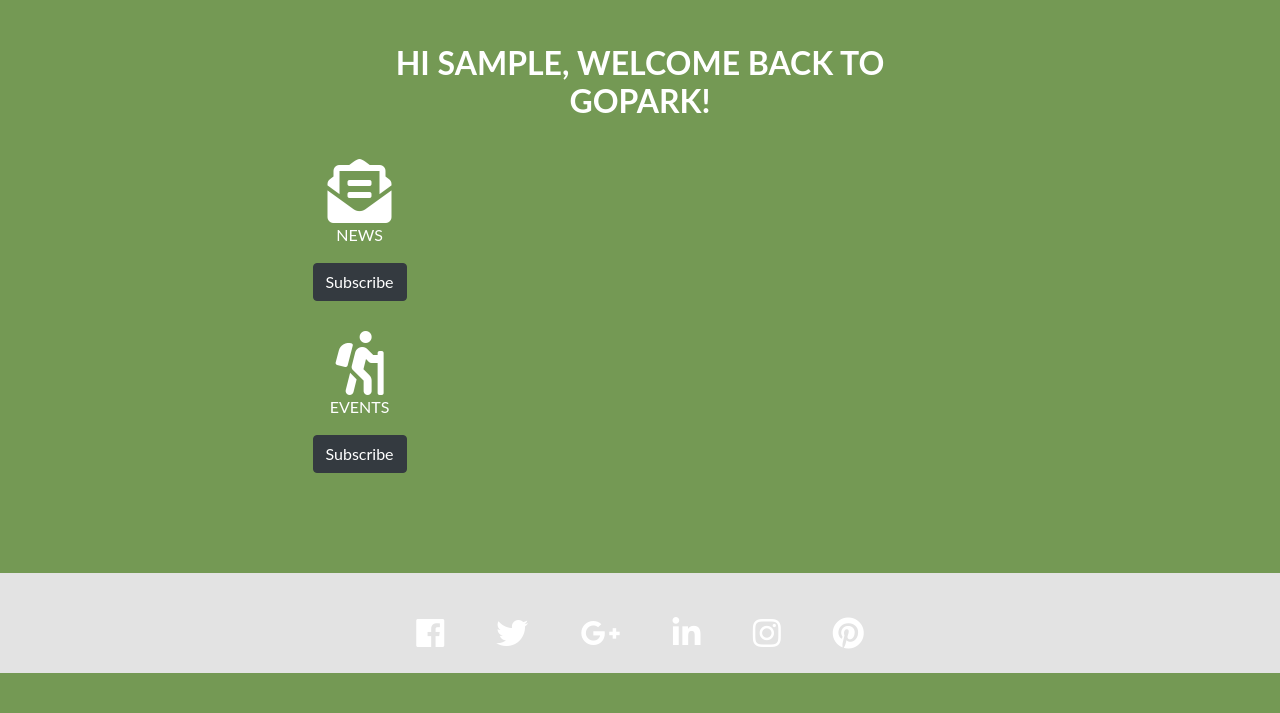
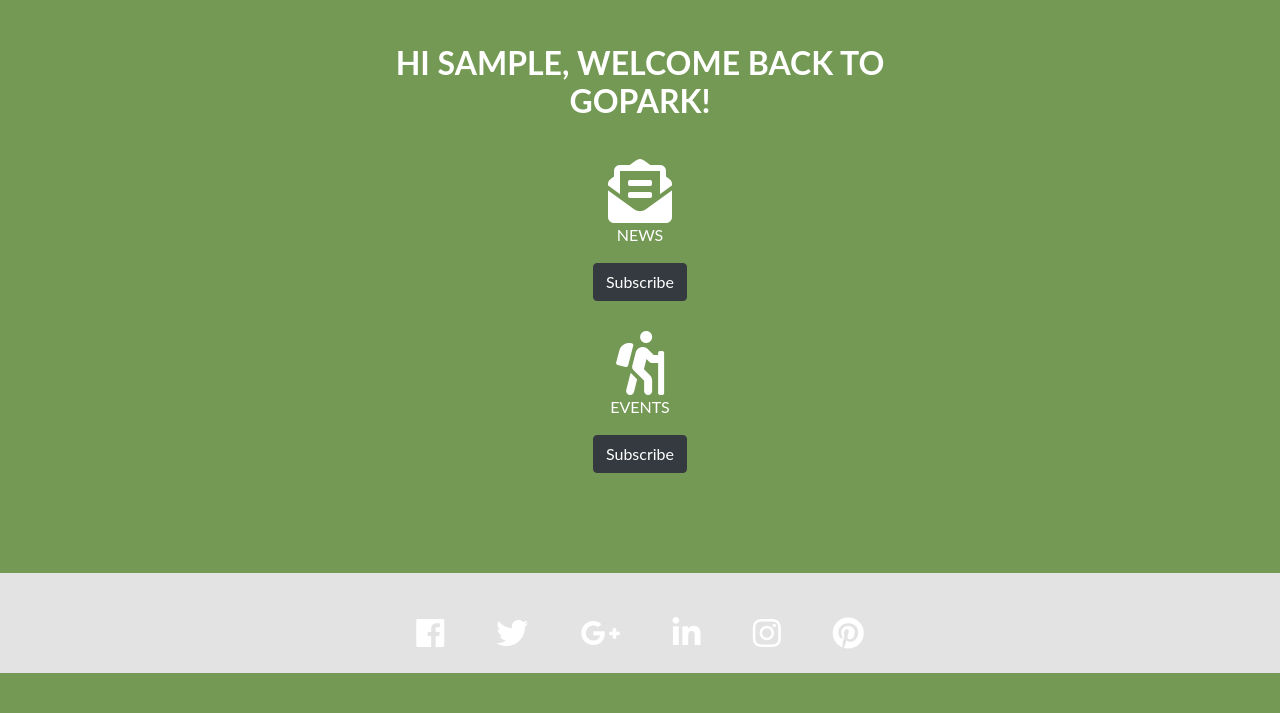
Before and after one commit to sljtropicfish/GoPark, a Node server app: page /protected in a window 1280 px wide. Shown: the part 56-769 px from the top of the page. Run offline with Node 20, Linux system fonts and the light colour scheme; the visitor is signed in with stand-in values (Sample User, id 1); some libraries are stand-ins or nearby versions.

Commit message:
two forms in protected page are set in middle

```diff
--- a/iteration-2/public/css/main.css
+++ b/iteration-2/public/css/main.css
@@ -117,6 +117,11 @@ img {
     margin: 2.5% 0 0 2.5%;
 }
 
+.thumbnail {
+    margin: auto;
+}
+
+
 
 /*  footer  */
 footer{
```
